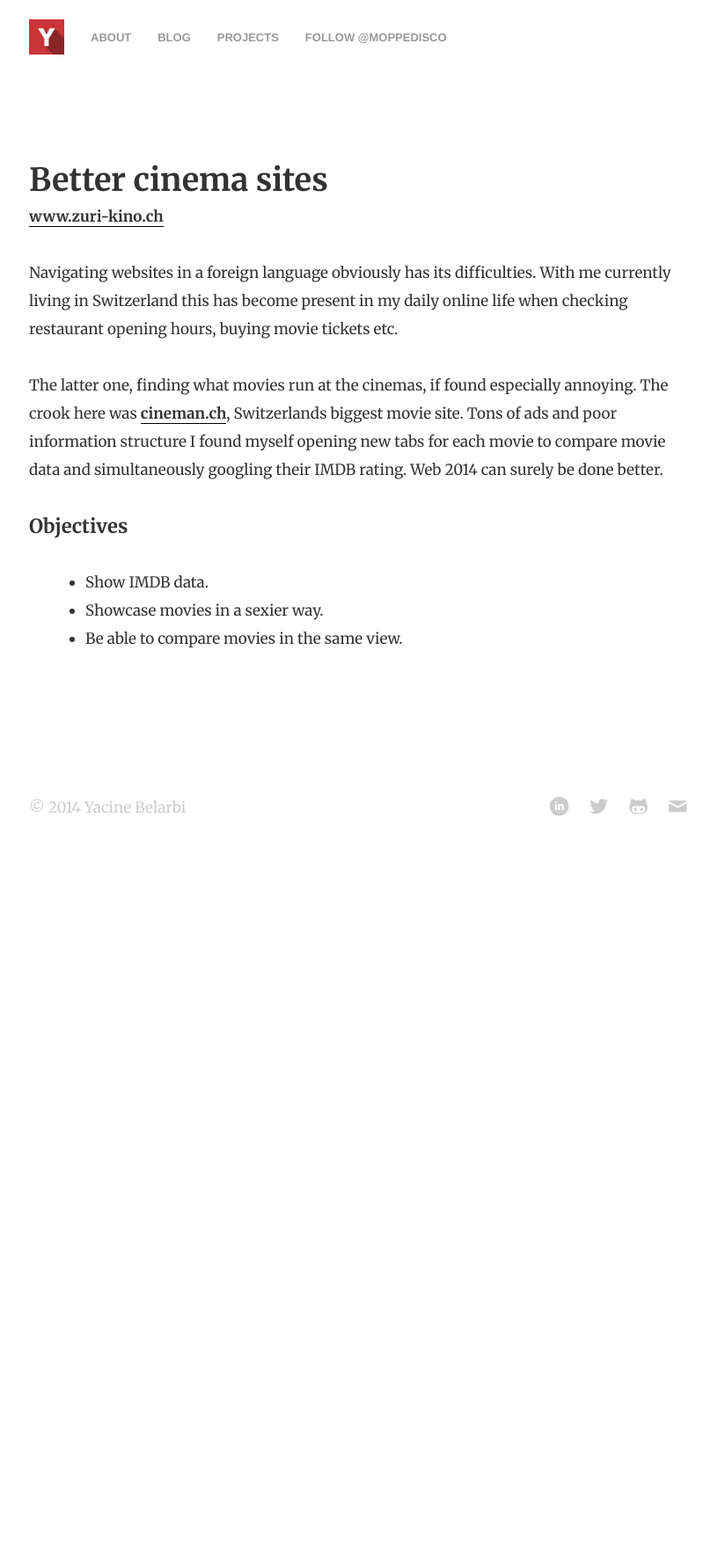
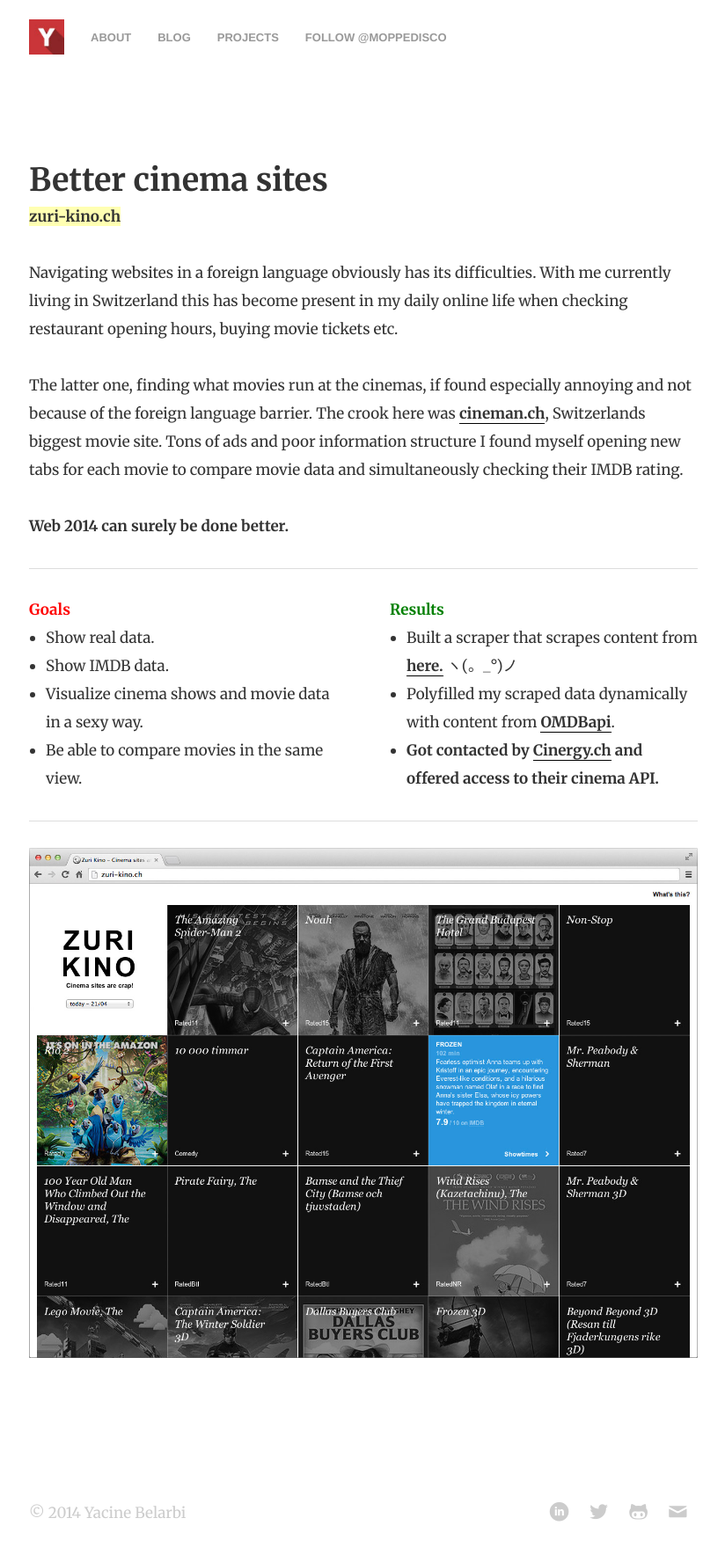
Before and after one commit to moppedisco/blog, a Jekyll site: the page built from projects/zuri-kino/index.html, in a window 1280 px wide. Shown: the whole page at 88% size, without its empty margins (227-1051 px from the left). Built offline with Jekyll 4.4.1, drawn with Linux system fonts in a browser that asks for light colours; Markdown is read by kramdown in place of the engine named in the settings; comment, search, counter and statistics services are not loaded; before the commit the page ends 974 px from its top, so only the background shows below that.

Commit message:
zuri kino text

```diff
--- a/_layouts/post.html
+++ b/_layouts/post.html
@@ -4,7 +4,7 @@
 <article class="post">
 	<div class="page">
 		<h1>{{ page.title }}</h1>
-		<time>{{ page.date | date: "%B %d, %Y" }}</time><br><br>
+		<p class="meta"><time>{{ page.date | date: "%B %d, %Y" }}</time></p>
 		{{ content }}
 	</div>
 </article>
--- a/about/index.html
+++ b/about/index.html
@@ -10,7 +10,11 @@
 
 		<p>Before joining the world wide web professionally I was working as a school photographer and had my own photostudio. I've studied Information and Communication Technology and Computer Science at the <a href="http://www.kth.se/en" target="_blank">Royal Institue of Technology</a> in Stockholm, Sweden.</p>
 
-		<p>When im not working you'll find me snowboarding, playing football or having burgers with my friends.	</p>
+		<p>When im not working you'll find me snowboarding, playing football or flipping burgers for my friends.</p>
+		<p>
+			<span>Get in touch:</span><br>
+			<a href="mailto: yacbel@gmail.com">yacbel@gmail.com</a> | <a href="http://ch.linkedin.com/in/yacinebelarbi">LinkedIn</a>
+		</p>
 		<p class="txtC">
 			<img class="no-resp" src="/images/me.jpg" alt="" width="90" height="90" style="border-radius: 90px;" />
 		</p>
--- a/css/style.css
+++ b/css/style.css
@@ -1518,6 +1518,7 @@
 }
 h1 {
   margin-bottom: 16px;
+  line-height: 50px;
 }
 blockquote {
   font-style: italic;
@@ -1654,6 +1655,14 @@
     padding: 0;
   }
 }
+.meta {
+  text-align: center;
+}
+@media (min-width: 760px) {
+  .meta {
+    text-align: left;
+  }
+}
 /* ======================================================================================== */
 /* ======================================================================================== */
 /* ======================================================================================== */
@@ -1809,7 +1818,6 @@
 /* POST */
 .post h1 {
   margin: 0;
-  line-height: 50px;
   text-align: center;
 }
 @media (min-width: 760px) {
--- a/projects/zuri-kino/index.html
+++ b/projects/zuri-kino/index.html
@@ -1,19 +1,36 @@
 ---
 layout: default
-title: Projects - Zuri-kino
+title: Projects - Better cinema sites
 ---
 
 <article class="post">
 	<div class="page">
 		<h1>Better cinema sites</h1>
-		<p class="meta"><a href="http://zuri-kino.ch" target="_blank">www.zuri-kino.ch</a></p>
+		<p class="meta"><a class="link_highlight" href="http://zuri-kino.ch" target="_blank">zuri-kino.ch</a></p>
 		<p>Navigating websites in a foreign language obviously has its difficulties. With me currently living in Switzerland this has become present in my daily online life when checking restaurant opening hours, buying movie tickets etc.</p>
-		<p>The latter one, finding what movies run at the cinemas, if found especially annoying. The crook here was <a href="http://cineman.ch" target="_blank">cineman.ch</a>, Switzerlands biggest movie site. Tons of ads and poor information structure I found myself opening new tabs for each movie to compare movie data and simultaneously googling their IMDB rating. Web 2014 can surely be done better.</p>
-		<h2>Objectives</h2>
-		<ul>
-			<li>Show IMDB data.</li>
-			<li>Showcase movies in a sexier way.</li>
-			<li>Be able to compare movies in the same view.</li>
-		</ul>
+		<p>The latter one, finding what movies run at the cinemas, if found especially annoying and not because of the foreign language barrier. The crook here was <a href="http://cineman.ch" target="_blank">cineman.ch</a>, Switzerlands biggest movie site. Tons of ads and poor information structure I found myself opening new tabs for each movie to compare movie data and simultaneously checking their IMDB rating.</p>
+		<p><b>Web 2014 can surely be done better.</b></p>
+		<hr>
+		<div class="row">
+			<div class="unit size1of2">
+				<b style="color:red;">Goals</b>
+				<ul class="ul-inline">
+					<li>Show real data.</li>
+					<li>Show IMDB data.</li>
+					<li>Visualize cinema shows and movie data in a sexy way.</li>
+					<li>Be able to compare movies in the same view.</li>
+				</ul>
+			</div>
+			<div class="unit size1of2">
+				<b style="color:green;">Results</b>
+				<ul class="ul-inline">
+					<li>Built a scraper that scrapes content from <a target="_blank" href="http://www.google.com/movies?near=Z%C3%BCrich">here.</a> ヽ(。_°)ノ </li>
+					<li>Polyfilled my scraped data dynamically with content from <a href="http://www.omdbapi.com/" target="_blank">OMDBapi</a>.</li>
+					<li><b>Got contacted by <a href="http://http://cinergy.ch/" target="_blank">Cinergy.ch</a> and offered access to their cinema API.</b></li>
+				</ul>
+			</div>
+		</div>
+		<hr>
+		<img src="/images/zuri-kino_screenshot.jpg" alt="Zuri-kino">
 	</div>
 </article>
```
Also changed, not shown: css/style.less (+8 -1 lines), images/zuri-kino_screenshot.jpg (added).
